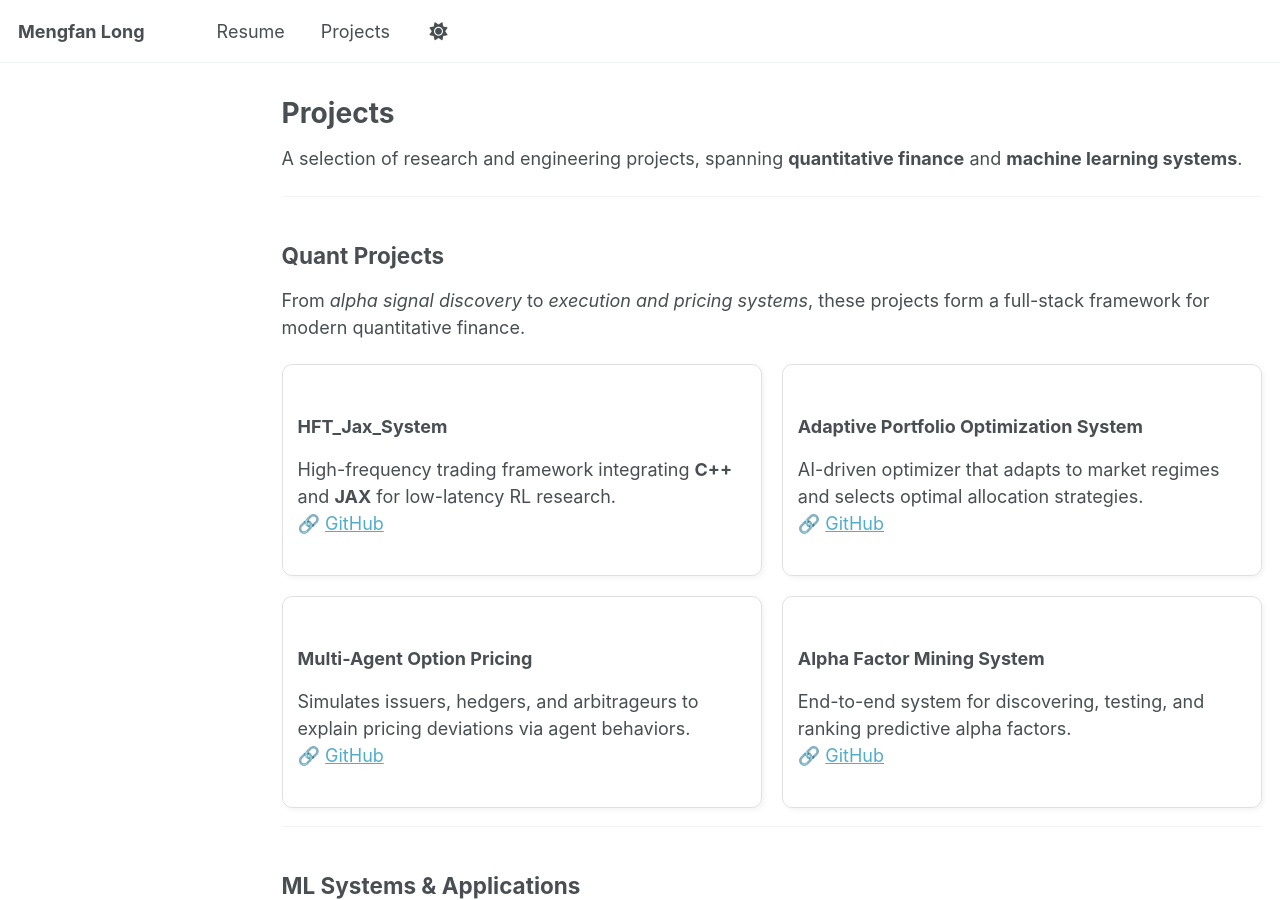
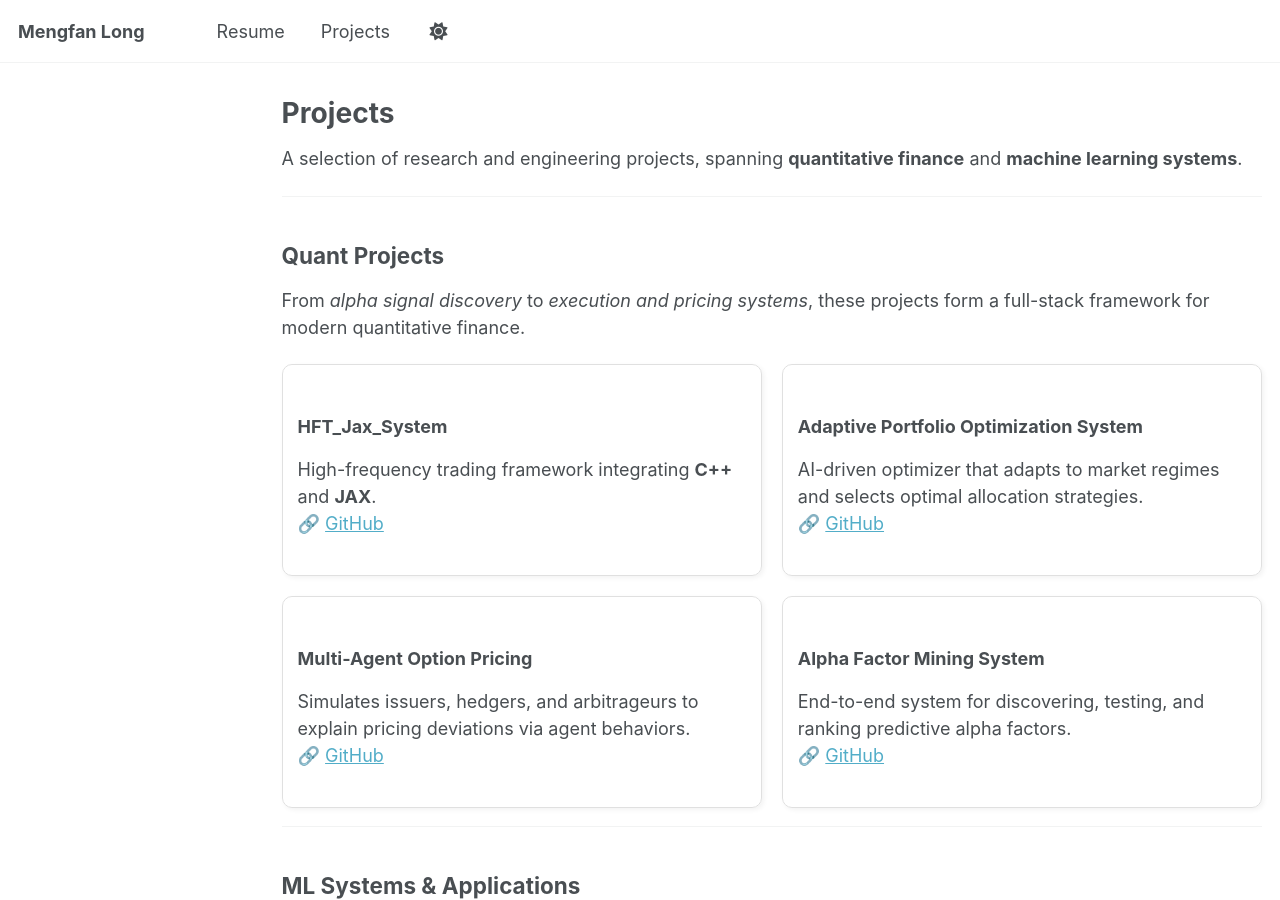
Before and after one commit to kevinlmf/kevinlmf.github.io, a Jekyll site: the page built from _pages/projects.md, in a window 1280 px wide and 900 px high. Built offline with Jekyll 4.4.1, drawn with Linux system fonts in a browser that asks for light colours; a script that is not in the unit is left out.

Commit message:
Update projects.md

```diff
--- a/_pages/projects.md
+++ b/_pages/projects.md
@@ -18,7 +18,7 @@ From *alpha signal discovery* to *execution and pricing systems*, these projects
   <div style="flex:1; min-width:320px; border:1px solid #e0e0e0; border-radius:10px; padding:15px; box-shadow:2px 2px 5px rgba(0,0,0,0.05);">
     <h3>HFT_Jax_System</h3>
     <p>
-      High-frequency trading framework integrating <b>C++</b> and <b>JAX</b> for low-latency RL research.<br>
+      High-frequency trading framework integrating <b>C++</b> and <b>JAX</b>.<br>
       🔗 <a href="https://github.com/kevinlmf/HFT_Jax_System" target="_blank">GitHub</a>
     </p>
   </div>
```
